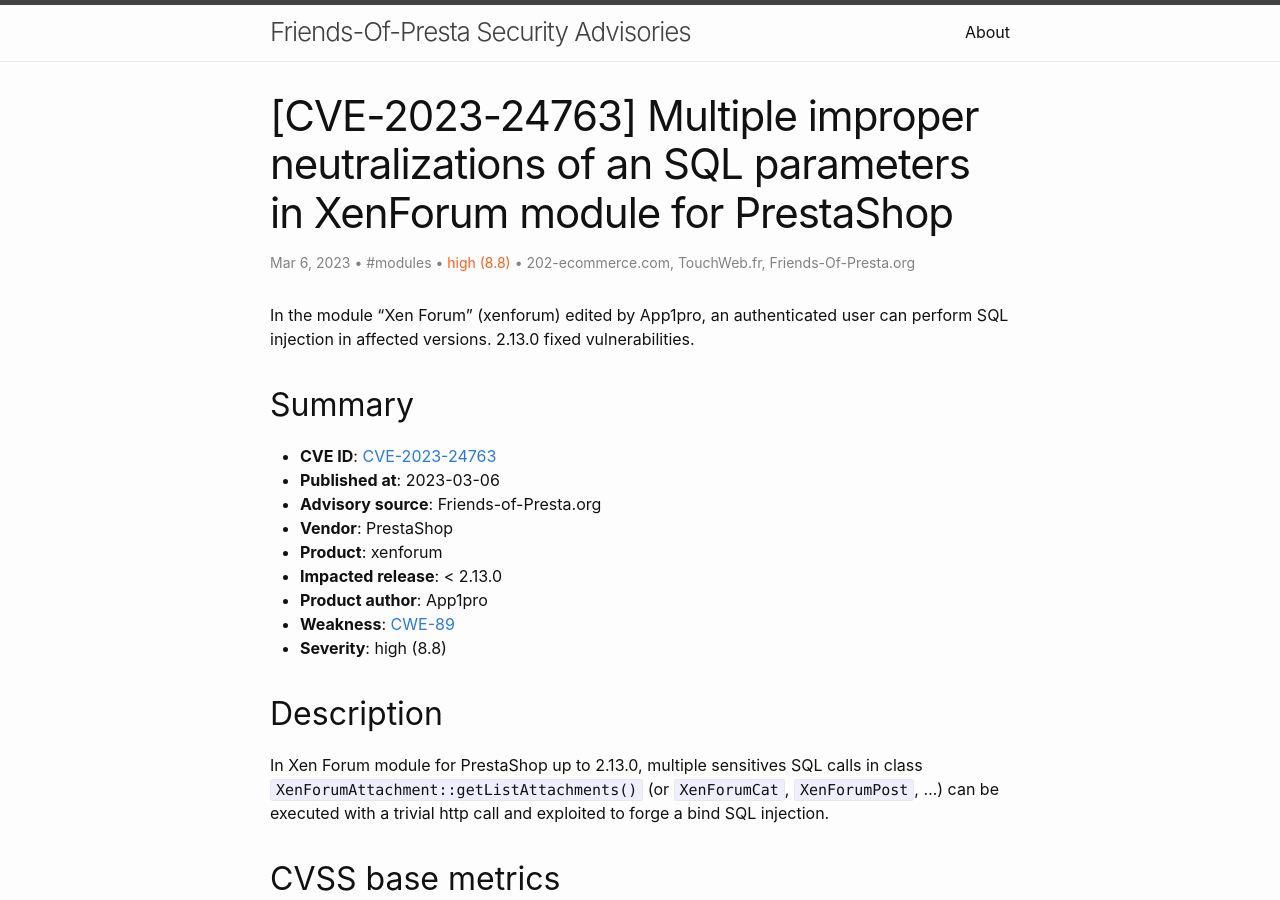
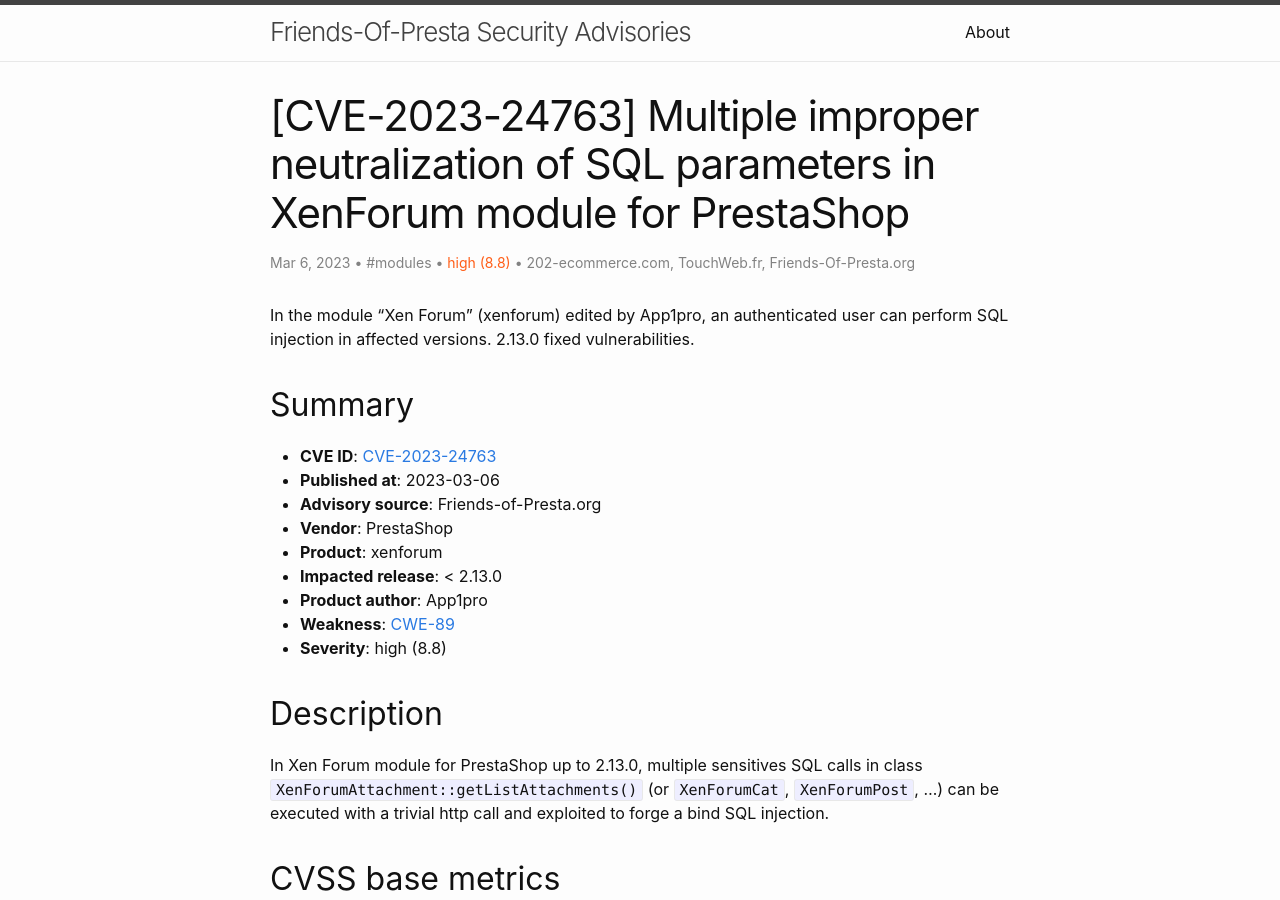
Before and after one commit to friends-of-presta/security-advisories, a Jekyll site: the page built from _posts/2023-03-06-xenforum.md, in a window 1280 px wide and 900 px high. Built offline with Jekyll 4.4.1, drawn with Linux system fonts in a browser that asks for light colours.

Commit message:
Update 2023-03-06-xenforum.md

```diff
--- a/_posts/2023-03-06-xenforum.md
+++ b/_posts/2023-03-06-xenforum.md
@@ -1,6 +1,6 @@
 ---
 layout: post
-title: "[CVE-2023-24763] Multiple improper neutralizations of an SQL parameters in XenForum module for PrestaShop"
+title: "[CVE-2023-24763] Multiple improper neutralization of SQL parameters in XenForum module for PrestaShop"
 categories: modules
 author:
 - 202-ecommerce.com
```
